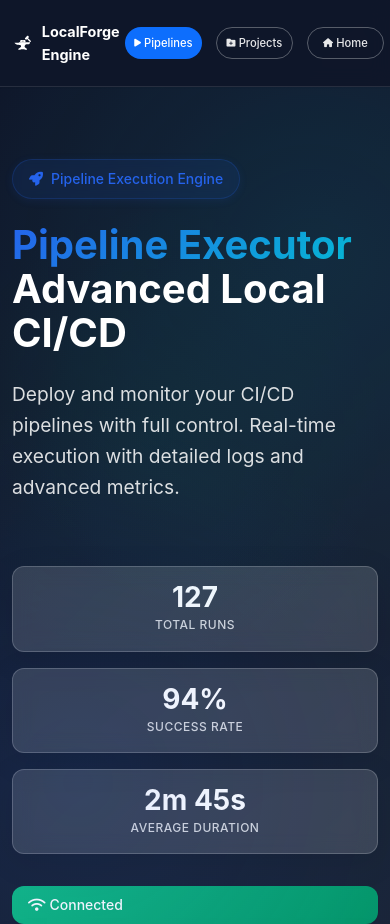
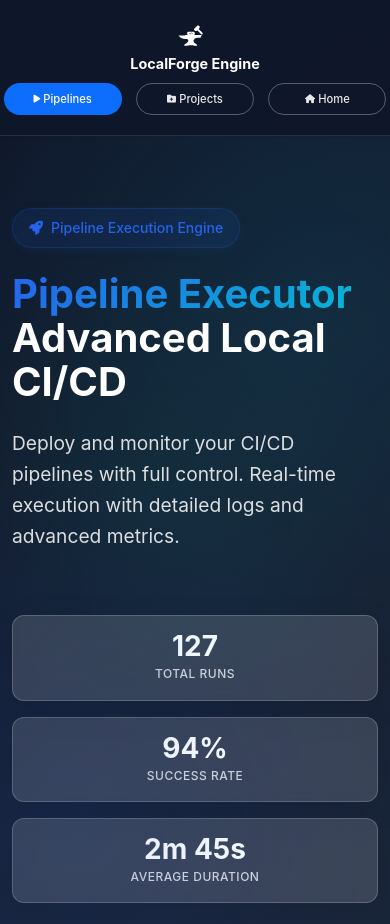
Before and after one commit to HamiltonLeguizamon/localforge-engine-web, a website: page pipelines.html in a window 390 px wide. Shown: the top 924 px of the page. Drawn offline with nearby package versions, Linux system fonts and the light colour scheme.

Commit message:
More visuals

```diff
--- a/css/global.css
+++ b/css/global.css
@@ -272,6 +272,43 @@ body {
 
   .landing-actions .btn i {
     font-size: 0.8em;
+  }
+}
+
+@media (max-width: 575px) {
+  .landing-nav .d-flex {
+    flex-direction: column !important;
+    align-items: center !important;
+    gap: var(--space-xs);
+  }
+  .landing-brand {
+    width: 100%;
+    margin-bottom: var(--space-xs);
+    display: flex;
+    flex-direction: column;
+    align-items: center;
+    justify-content: center;
+    text-align: center;
+  }
+  .landing-brand span {
+    width: 100%;
+    text-align: center;
+    display: block;
+  }
+  .landing-actions {
+    width: 100%;
+    display: flex;
+    flex-direction: row;
+    justify-content: center;
+    gap: var(--space-xs);
+    margin-top: 0;
+  }
+  .landing-actions .btn {
+    flex: 1 1 0;
+    min-width: 0;
+    font-size: 0.95rem;
+    padding-left: var(--space-xs);
+    padding-right: var(--space-xs);
   }
 }
 
--- a/css/pipelines.css
+++ b/css/pipelines.css
@@ -1003,13 +1003,6 @@
 
 /* Internal visual hierarchy improvements for mobile */
 @media (max-width: 767px) {
-  .pipeline-control.enhanced .control-group {
-    background: rgba(255, 255, 255, 0.5);
-    border-radius: var(--radius-sm);
-    padding: var(--space-md);
-    margin-bottom: var(--space-md);
-    border: 1px solid rgba(37, 99, 235, 0.08);
-  }
 
   .pipeline-control.enhanced .btn-modern {
     background: linear-gradient(135deg, var(--primary) 0%, rgba(37, 99, 235, 0.9) 100%);
```
Also changed, not shown: css/projects.css (+36 -0 lines), projects.html (+1 -7 lines).
